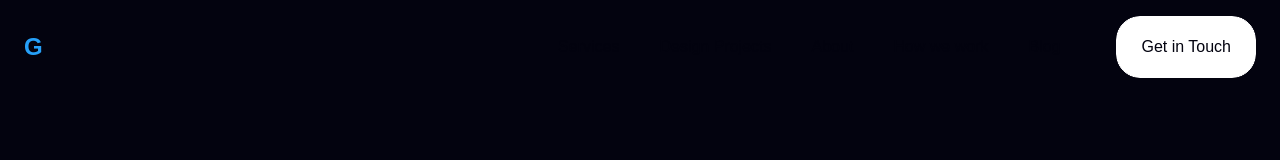
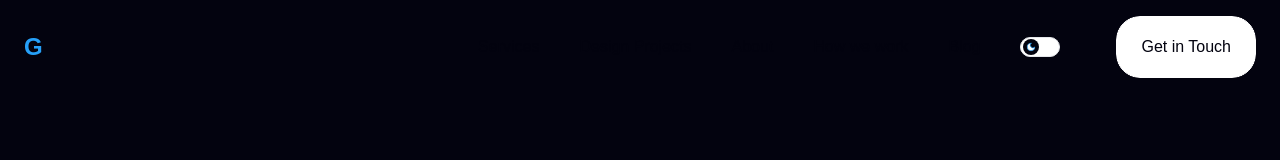
Before and after one commit to Rishi2600/web-syde, a Next.js app: page / in a window 1280 px wide. Shown: the top 160 px of the page. Built offline with nearby package versions, Linux system fonts and the light colour scheme.

Commit message:
Add Theme switch button ui

```diff
--- a/package.json
+++ b/package.json
@@ -14,6 +14,7 @@
     "@fortawesome/free-solid-svg-icons": "^6.7.2",
     "@fortawesome/react-fontawesome": "^0.2.2",
     "framer-motion": "^12.6.5",
+    "lucide-react": "^0.501.0",
     "next": "15.3.0",
     "react": "^19.0.0",
     "react-dom": "^19.0.0"
--- a/src/components/Navbar.tsx
+++ b/src/components/Navbar.tsx
@@ -6,6 +6,7 @@ import Logo from "./ui/Logo";
 import Button from "./ui/Button";
 import Hamburger from "./ui/Hamburger";
 import MobileDrawer from "./ui/MobileDrawer";
+import { ThemeSwitch } from "./ui/ThemeSwitch";
 // import Logo from "./Logo";
 // import Button from "./Button";
 // import Hamburger from "./Hamburger";
@@ -54,6 +55,7 @@ export default function Navbar() {
               {link.name}
             </Link>
           ))}
+          <ThemeSwitch />
           <Button variant="solid" className="ml-4">
             Get in Touch
           </Button>
--- a/src/components/WhatweDo.tsx
+++ b/src/components/WhatweDo.tsx
@@ -24,7 +24,9 @@ export default function WhatweDo() {
                         </div>
 
                         <span className="inline-block mt-4">
-                            <Button variant="outline" children={"View More"} />
+                            <Button variant={"outline"}>
+                                View More
+                            </Button>
                         </span>
 
                     </div>
--- /dev/null
+++ b/src/components/ui/ThemeSwitch.tsx
@@ -0,0 +1,28 @@
+import { useState } from "react";
+import { Moon } from "lucide-react"; // optional icon, can be replaced
+
+export const ThemeSwitch = () => {
+  const [darkMode, setDarkMode] = useState(false);
+
+  const toggleTheme = () => {
+    setDarkMode(!darkMode);
+    document.documentElement.classList.toggle("dark");
+  };
+
+  return (
+    <button
+      onClick={toggleTheme}
+      className={`w-10 h-5 rounded-full p-[2px] flex items-center transition-all duration-300 ${
+        darkMode ? "bg-primary justify-end" : "bg-secondary justify-start border"
+      }`}
+    >
+      {darkMode ? (
+        <div className="w-4 h-4 bg-secondary rounded-full" />
+      ) : (
+        <div className="w-4 h-4 bg-primary rounded-full flex items-center justify-center text-[10px] text-secondary">
+          <Moon className="w-[10px] h-[10px] text-accent fill-white" strokeWidth={1.5} />
+        </div>
+      )}
+    </button>
+  );
+};
```
Also changed, not shown: 1 other file (tests, documents, lock files or other folders).
